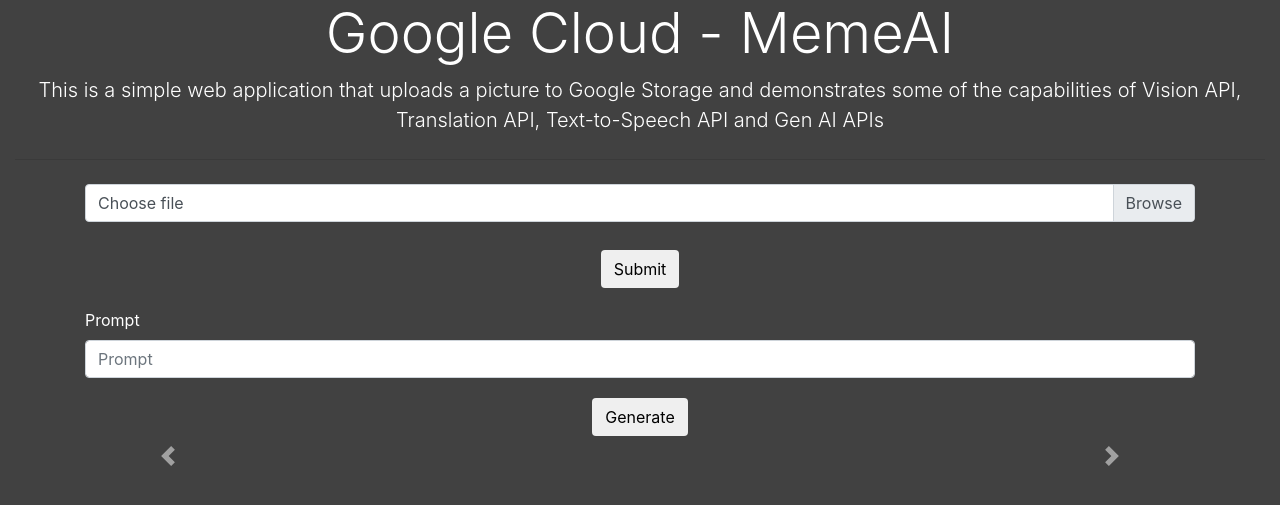
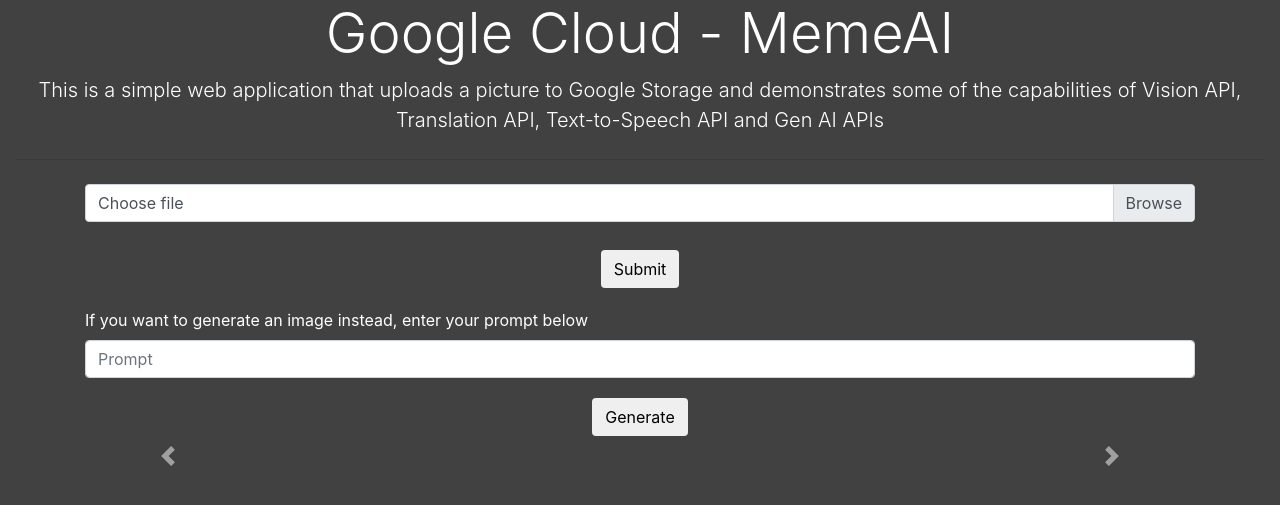
Before and after one commit to commit-gcp-genai/meme-ai, a Flask app: page / in a window 1280 px wide. Shown: the top 505 px of the page. Run offline with Flask 3, Linux system fonts and the light colour scheme; data that the repository does not hold is empty; some libraries are stand-ins or nearby versions.

Commit message:
fix: update code

```diff
--- a/src/app.py
+++ b/src/app.py
@@ -239,4 +239,4 @@
 if __name__ == "__main__":
     # This is used when running locally. Gunicorn is used to run the
     # application on Google App Engine. See entrypoint in app.yaml.
-    app.run(host="127.0.0.1", port=8080, debug=True)
+    app.run(host="0.0.0.0", port=8080, debug=True)
--- a/src/chat_backend.py
+++ b/src/chat_backend.py
@@ -1,6 +1,5 @@
 import os
 from typing import Any, Dict, List
-
 from langchain.embeddings import VertexAIEmbeddings
 from langchain.chat_models import ChatVertexAI
 from langchain.chains import ConversationalRetrievalChain
@@ -14,7 +13,6 @@
     api_key=os.environ["PINECONE_API_KEY"],
     environment=os.environ["PINECONE_ENVIRONMENT_REGION"],
 )
-
 
 def run_llm(query: str, chat_history: List[Dict[str, Any]] = []):
     embeddings = VertexAIEmbeddings()  # Dimention 768
--- a/src/ingest.py
+++ b/src/ingest.py
@@ -13,7 +13,6 @@
     api_key=os.environ["PINECONE_API_KEY"],
     environment=os.environ["PINECONE_ENVIRONMENT_REGION"],
 )
-
 
 def ingest_docs(repo_url: str) -> None:
     to_path = "/tmp/repo_to_embed"
@@ -43,7 +42,6 @@
 
     embeddings = VertexAIEmbeddings()
 
-
     chunk_size = 5
     for i in range(0, len(documents), chunk_size):
         print(f"iteration {i}/{len(documents)/chunk_size}...")
--- a/src/templates/homepage.html
+++ b/src/templates/homepage.html
@@ -43,7 +43,7 @@
       <!-- Form with a text box to generate an image from a prompt instead of uploading it -->
       <form action="generate_image" method="POST" enctype="multipart/form-data">
         <div class="form-group">
-          <label for="prompt">Prompt</label>
+          <label for="prompt">If you want to generate an image instead, enter your prompt below</label>
           <input type="text" class="form-control" name="prompt" id="prompt" placeholder="Prompt">
         </div>
         <div class="row justify-content-center">
```
Also changed, not shown: README.md, image.png (deleted), 1 other file.
